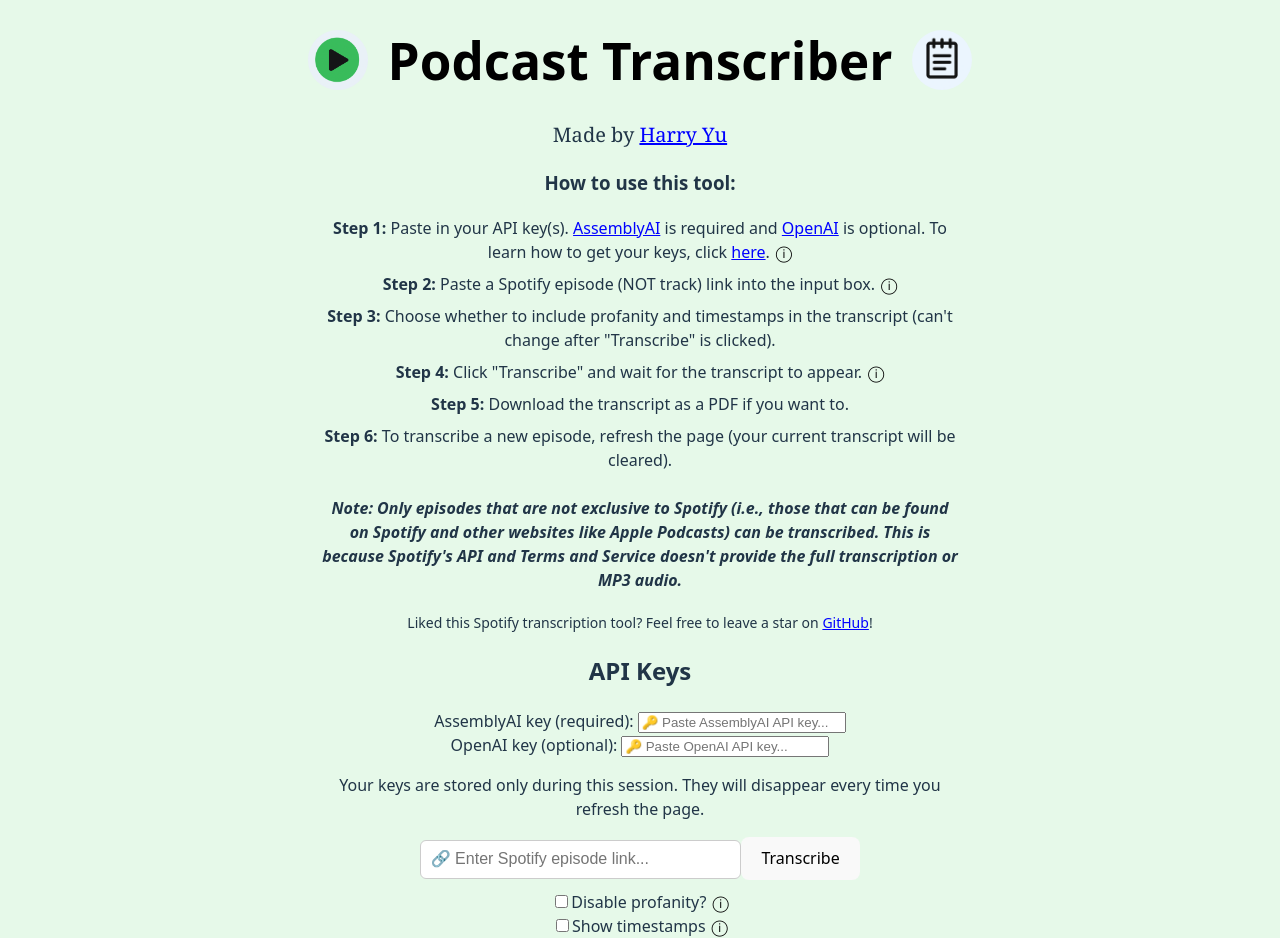
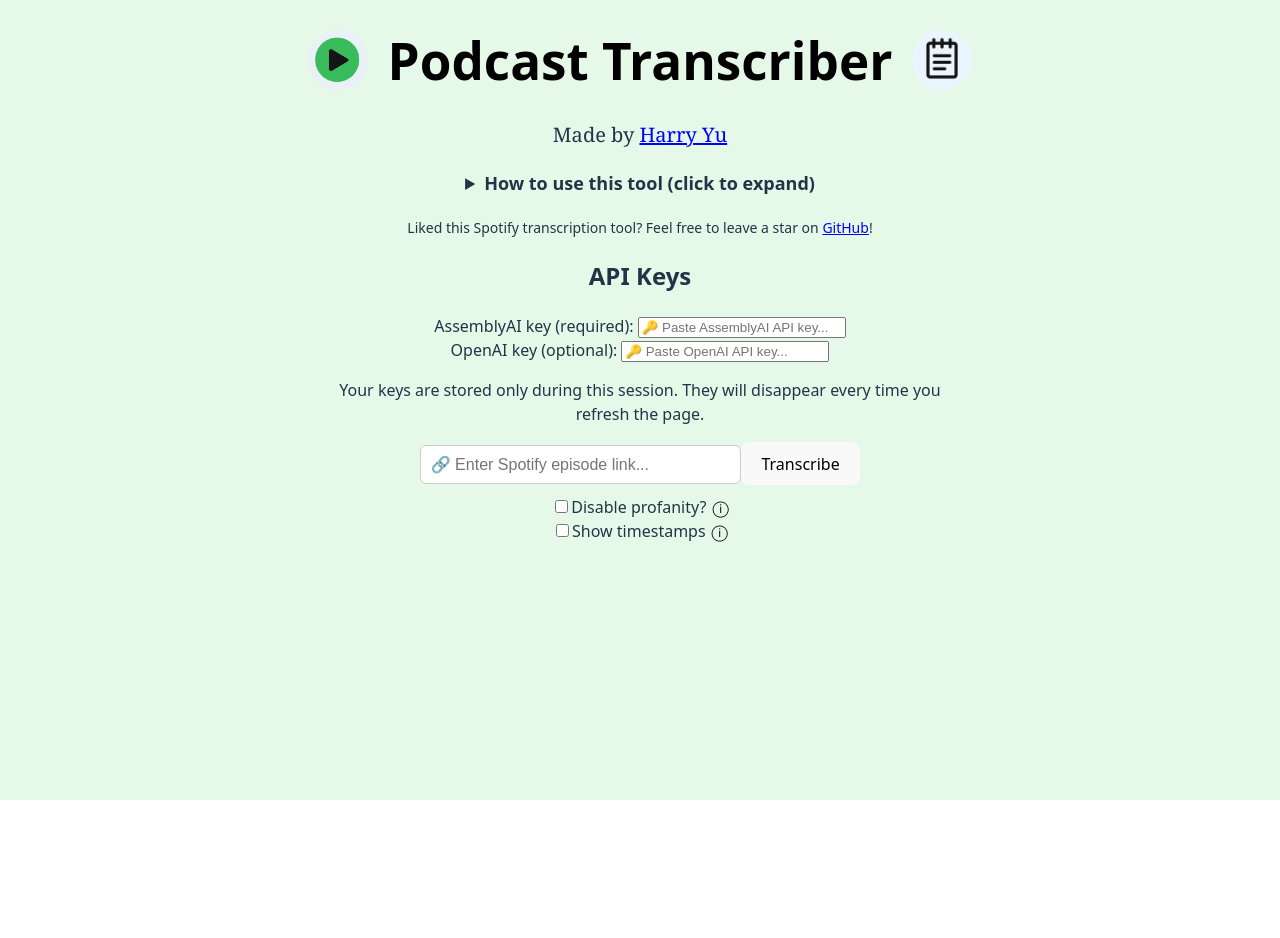
Before and after one commit to harry23yu/PodcastTranscriber, a React (Vite) app in the folder frontend/: page / in a window 1280 px wide. After the commit the page ends 800 px from the top, so only its background shows below. Built offline with nearby package versions, Linux system fonts and the light colour scheme.

Commit message:
Made instruction steps collapsible

```diff
--- a/frontend/src/components/Instructions.jsx
+++ b/frontend/src/components/Instructions.jsx
@@ -4,7 +4,9 @@
 export default function Instructions() {
     return (
         <section className="instructions">
-          <h3>How to use this tool:</h3>
+          <details style={{ marginTop: "20px" }}>
+            <summary style={{ cursor: "pointer", fontWeight: "bold", fontSize: "18px" }}>How to use this tool (click to expand)</summary>
+            <div style={{ marginTop: "15px" }}>
               <div>
                 <b>Step 1: </b>Paste in your API key(s). <a href="https://www.assemblyai.com/dashboard/api-keys" target="_blank" rel="noopener noreferrer">AssemblyAI</a> is required and <a href="https://platform.openai.com/api-keys" target="_blank" rel="noopener noreferrer">OpenAI</a> is optional. To learn how to get your keys, click <Link to="/KeysInstructions">here</Link>.
                 <span className="tooltip">
@@ -38,6 +40,8 @@
               </div>
               <br></br>
               <b><i>Note: Only episodes that are not exclusive to Spotify (i.e., those that can be found on Spotify and other websites like Apple Podcasts) can be transcribed. This is because Spotify's API and Terms and Service doesn't provide the full transcription or MP3 audio.</i></b>
+            </div>
+          </details>
         </section>
       );
   }
--- a/frontend/src/index.css
+++ b/frontend/src/index.css
@@ -206,8 +206,8 @@
 }
 
 .spinner {
-  border: 4px solid rgba(255, 255, 255, 0.3);
-  border-top: 4px solid #ffffff;
+  border: 4px solid rgba(0, 0, 0, 0.1);
+  border-top: 4px solid #333333;
   border-radius: 50%;
   width: 30px;
   height: 30px;
```
Lines whose indentation alone changed are shown as unchanged.
